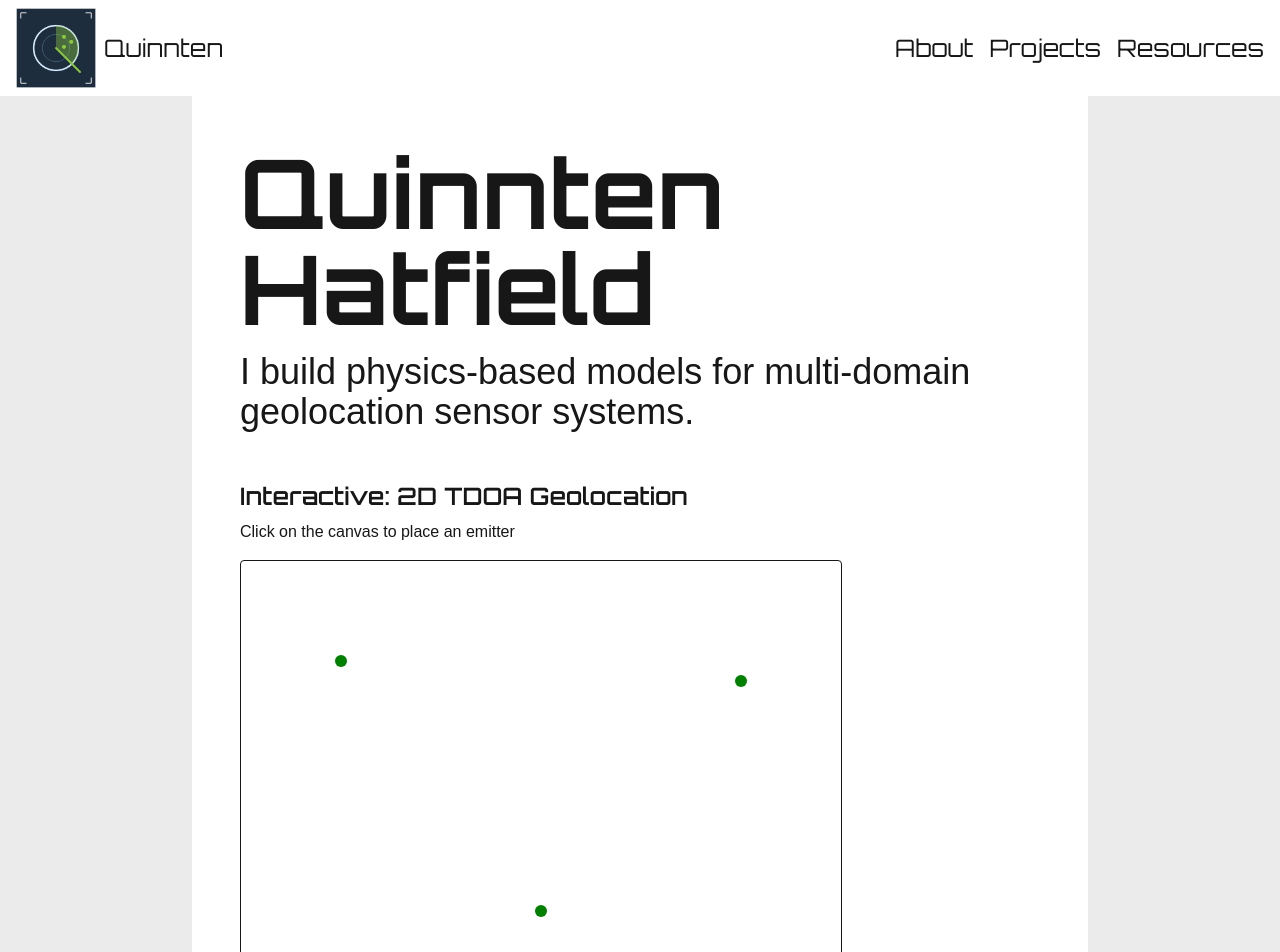
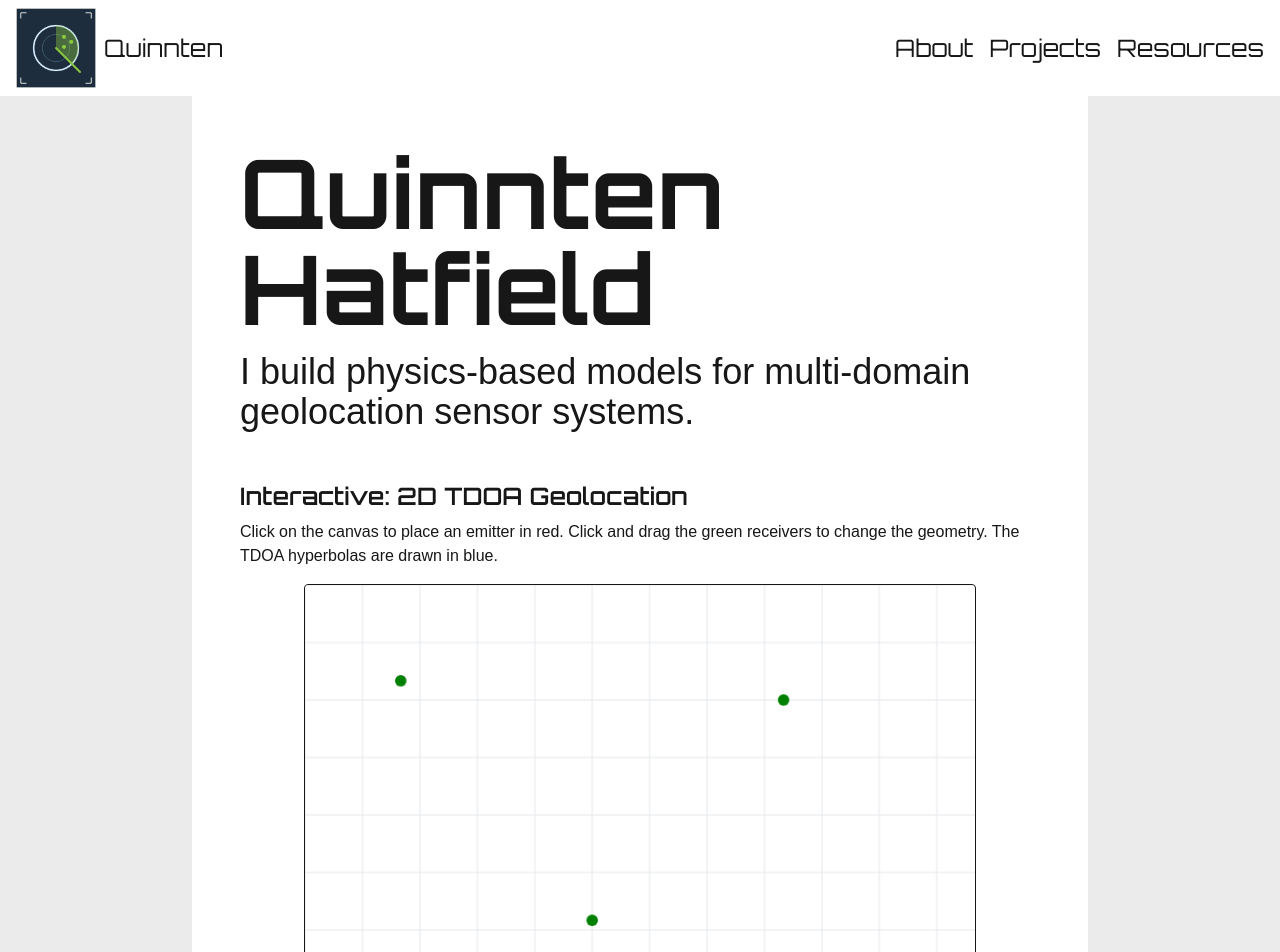
Before and after one commit to hatfieldq/portfolio-site, a Next.js app: page / in a window 1280 px wide. Shown: the top 952 px of the page. Built offline with nearby package versions, Linux system fonts and the light colour scheme; a web font is replaced by a local one.

Commit message:
Edit TdoaDemo

```diff
--- a/src/app/page.tsx
+++ b/src/app/page.tsx
@@ -13,8 +13,11 @@ export default function Home() {
         {/*FEATURED DEMO PLACEHOLDER */}
         <section id="tdoa" className="mt-12">
           <h2 className="text-2xl font-semibold">Interactive: 2D TDOA Geolocation</h2>
-          <p className="mt-2">Click on the canvas to place an emitter</p>
-          <div className="mt-4">
+          <p className="mt-2">
+            Click on the canvas to place an emitter in red. Click and drag the
+            green receivers to change the geometry. The TDOA hyperbolas are drawn in blue.
+          </p>
+          <div className="mt-4 mx-auto max-w-2xl">
             <TdoaDemo />
           </div>
         </section>
--- a/src/components/demos/TdoaDemo.tsx
+++ b/src/components/demos/TdoaDemo.tsx
@@ -14,6 +14,10 @@ function rangeDiff(emitter: Point, sensor: Point, ref: Point): number {
     const range2 = distance(emitter, ref)
     const diff = range1 - range2
     return diff
+}
+
+function sensorAt(p: Point, sensors: Point[], radius = 10): number {
+    return sensors.findIndex((s) => distance(s, p) <= radius)
 }
 
 function hyperbolaPoints(ref: Point, sensor: Point, delta: number): Point[] {
@@ -41,8 +45,8 @@ function hyperbolaPoints(ref: Point, sensor: Point, delta: number): Point[] {
     return points
 }
 
-const WIDTH = 600
-const HEIGHT = 400
+const WIDTH = 700
+const HEIGHT = 500
 
 export default function TdoaDemo() {
     const canvasRef = useRef<HTMLCanvasElement>(null)
@@ -52,6 +56,7 @@ export default function TdoaDemo() {
         { x:300, y:350 },
     ])
     const [emitter, setEmitter] = useState<Point | null>(null)
+    const [moveSensor, setMoveSensor] = useState<number | null>(null)
 
 
     useEffect(() => {
@@ -61,6 +66,13 @@ export default function TdoaDemo() {
         if (!ctx) return
 
         ctx.clearRect(0, 0, WIDTH, HEIGHT)
+        const GRID = 60
+        ctx.strokeStyle = '#e5e7eb'          // light gray (tailwind gray-200)
+        ctx.lineWidth = 1
+        ctx.beginPath()
+        for (let x = 0; x <= WIDTH; x += GRID) { ctx.moveTo(x, 0); ctx.lineTo(x, HEIGHT) }  // verticals
+        for (let y = 0; y <= HEIGHT; y += GRID) { ctx.moveTo(0, y); ctx.lineTo(WIDTH, y) }  // horizontals
+        ctx.stroke()
         ctx.fillStyle = 'green'
 
         for (const s of sensors) {
@@ -101,14 +113,41 @@ export default function TdoaDemo() {
         }
     }
 
-    function handleClick(e: React.MouseEvent<HTMLCanvasElement>) {
-        const coords = toCanvasCoords(e)
-        setEmitter(coords)
+
+    function handlePointerDown(e: React.PointerEvent<HTMLCanvasElement>) {
+        const p = toCanvasCoords(e)
+        const idx = sensorAt(p, sensors)
+        if (idx >= 0) {
+            e.currentTarget.setPointerCapture(e.pointerId)
+            setMoveSensor(idx)
+        } else {
+            setEmitter(p)
+        }
     }
+
+    function handlePointerMove(e: React.PointerEvent<HTMLCanvasElement>) {
+        if (moveSensor === null) return
+        const p = toCanvasCoords(e)
+        const clamped = { x: clamp(p.x, 0, WIDTH), y: clamp(p.y, 0, HEIGHT) }
+        setSensors((prev) => prev.map((s, i) => (i === moveSensor ? clamped : s)))
+    }
+
+    function handlePointerUp(e: React.PointerEvent<HTMLCanvasElement>) {
+        setMoveSensor(null)
+    }
+
+    function clamp(v: number, min: number, max: number): number {
+        return Math.max(min, Math.min(max, v))
+
+}
 
 
     return(
-        <canvas ref={canvasRef} onClick={handleClick} width={WIDTH} height = {HEIGHT}
-            className="border rounded bg-white touch-none " />
+        <canvas ref={canvasRef}
+         onPointerDown={handlePointerDown} onPointerMove={handlePointerMove} onPointerUp={handlePointerUp}
+        width={WIDTH} height = {HEIGHT}
+        className={`border rounded bg-white touch-none block mx-auto max-w-full h-auto ${
+        moveSensor !== null ? 'cursor-grabbing' : 'cursor-crosshair'
+        }`} />
     )
 }
```
